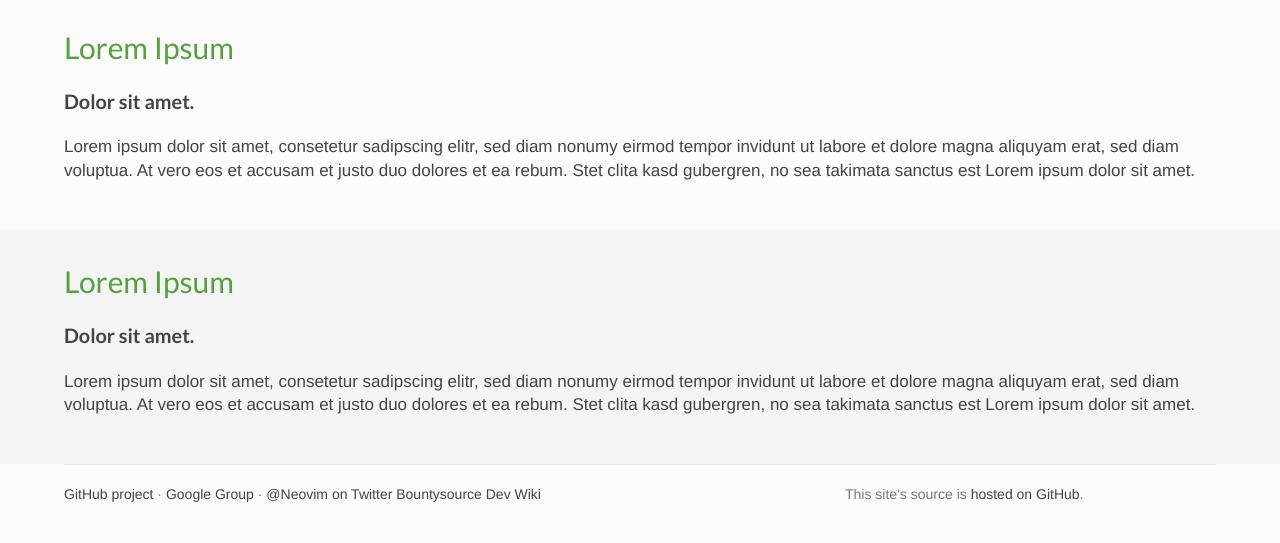
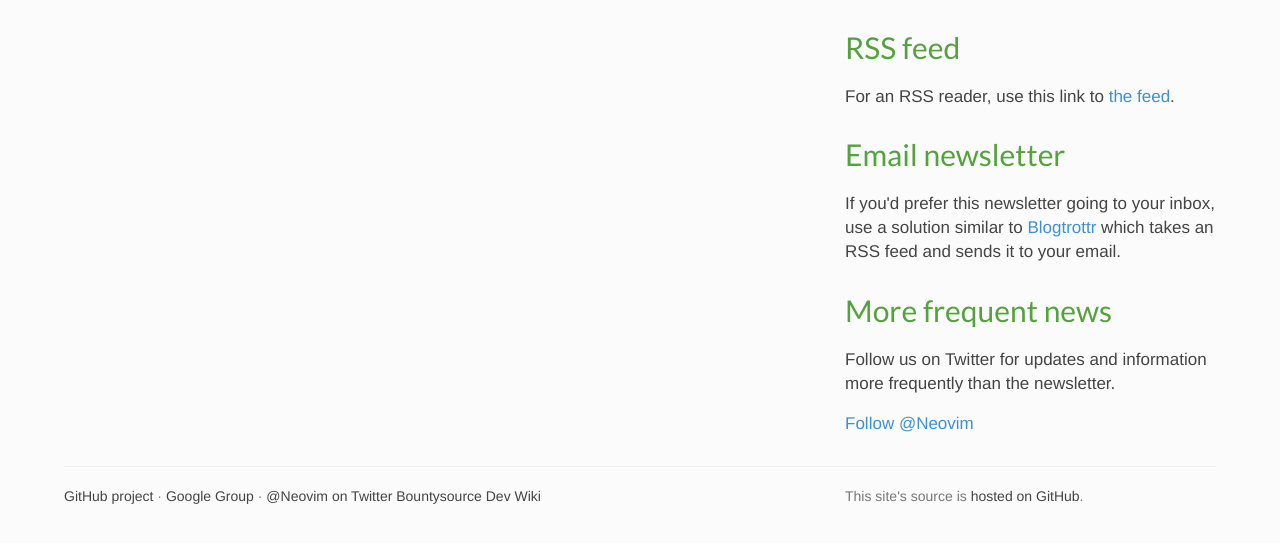
Before and after one commit to neovim/neovim.github.io, a Jekyll site: the page built from news.html, in a window 1280 px wide, cut to the strip 199-742 px from the top of the page. Built offline with Jekyll 4.4.1, drawn with Linux system fonts in a browser that asks for light colours; nearby versions of some CDN libraries; comment, search, counter and statistics services are not loaded.

Commit message:
Update news.html page, add basic sidebar

```diff
--- a/news.html
+++ b/news.html
@@ -8,35 +8,40 @@ title: News
 <section class="front-section">
   <div class="container">
     <div class="col-wide">
-      <h2>Lorem Ipsum</h2>
 
-      <h3>Dolor sit amet.</h3>
+      <h2>{{ site.categories.newsletter.first.title }}</h2>
+
+      <a href="{{ site.categories.newsletter.first.url }}"><h3>{{ site.categories.newsletter.first.date | date: "%B %Y" }}</h3></a>
+
+      {{ site.categories.newsletter.first.content }}
+
+    </div>
+
+    <div class="col-narrow">
+      <h2>RSS feed</h2>
 
       <p>
-        Lorem ipsum dolor sit amet, consetetur sadipscing elitr, sed diam nonumy eirmod
-        tempor invidunt ut labore et dolore magna aliquyam erat, sed diam voluptua. At
-        vero eos et accusam et justo duo dolores et ea rebum. Stet clita kasd gubergren,
-        no sea takimata sanctus est Lorem ipsum dolor sit amet.
+        For an RSS reader, use this link to
+        <a href="{{ site.news.feed }}">the feed</a>.
       </p>
 
+      <h2>Email newsletter</h2>
+
+      <p>
+        If you'd prefer this newsletter going to your inbox, use a solution
+        similar to <a href="http://blogtrottr.com/">Blogtrottr</a> which takes
+        an RSS feed and sends it to your email.
+      </p>
+
+      <h2>More frequent news</h2>
+
+      <p>
+        Follow us on Twitter for updates and information more frequently than
+        the newsletter.
+      </p>
+
+      <a href="https://twitter.com/Neovim" class="twitter-follow-button" data-show-count="false" data-size="large">Follow @Neovim</a>
+      <script>!function(d,s,id){var js,fjs=d.getElementsByTagName(s)[0],p=/^http:/.test(d.location)?'http':'https';if(!d.getElementById(id)){js=d.createElement(s);js.id=id;js.src=p+'://platform.twitter.com/widgets.js';fjs.parentNode.insertBefore(js,fjs);}}(document, 'script', 'twitter-wjs');</script>
     </div>
   </div>
 </section>
-
-<section class="front-section shaded">
-  <div class="container">
-    <div class="col-wide">
-      <h2>Lorem Ipsum</h2>
-
-      <h3>Dolor sit amet.</h3>
-
-      <p>
-        Lorem ipsum dolor sit amet, consetetur sadipscing elitr, sed diam nonumy eirmod
-        tempor invidunt ut labore et dolore magna aliquyam erat, sed diam voluptua. At
-        vero eos et accusam et justo duo dolores et ea rebum. Stet clita kasd gubergren,
-        no sea takimata sanctus est Lorem ipsum dolor sit amet.
-      </p>
-
-    </div>
-  </div>
-</section>
```
